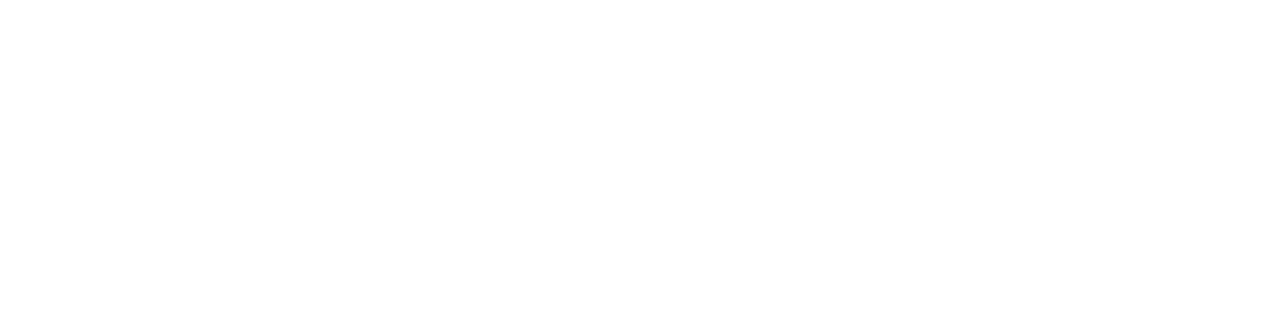
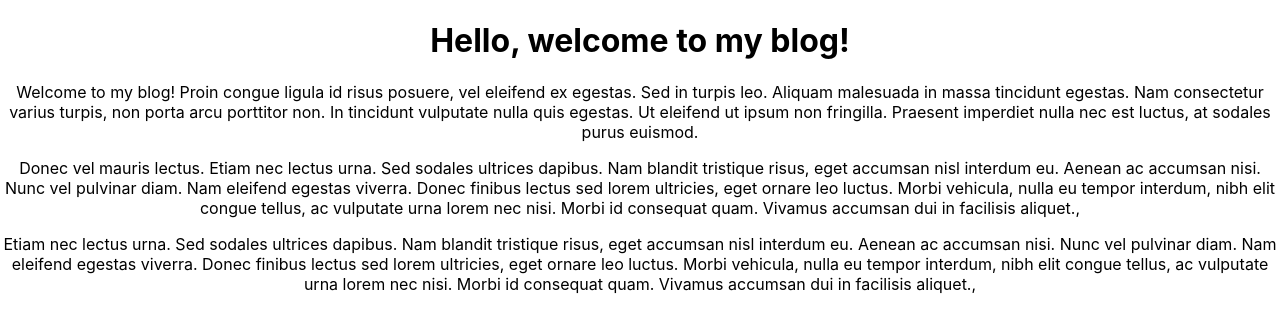
Before and after one commit to faizan76/my-blog, a React (Create React App) app: page / in a window 1280 px wide. Shown: the top 332 px of the page. Built offline with nearby package versions, Linux system fonts and the light colour scheme.

Commit message:
HomePage(c) in App(c)

```diff
--- a/src/App.js
+++ b/src/App.js
@@ -1,8 +1,9 @@
 import './App.css';
-
+import HomePage from './pages/HomePage';
 function App() {
   return (
     <div className="App">
+      <HomePage />
     </div>
   );
 }
```
